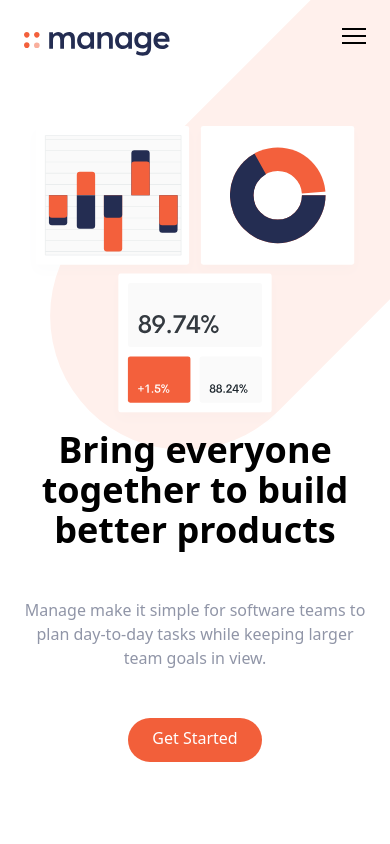
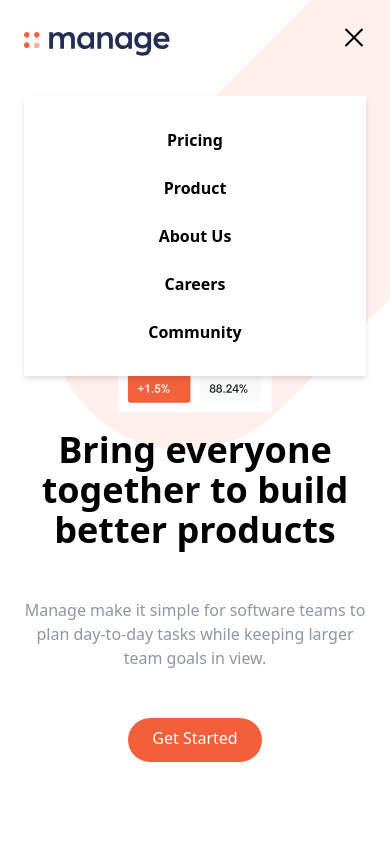
Before and after one commit to n0vay/Manage-Tailwind-Frontend, a website: page index.html in a window 390 px wide. Both pictures are taken after a click on the button 354 px from the left and 40 px from the top of the page. Shown: the top 844 px of the page. Drawn offline with nearby package versions, Linux system fonts and the light colour scheme; files that its build step writes are made by us from their sources.

Commit message:
Added Js and Gitignore

```diff
--- a/index.html
+++ b/index.html
@@ -40,7 +40,7 @@
       </div>
       <!--Mobile Menu-->
       <div class="md:hidden">
-        <div id="menu" class="hidden absolute flex flex-col items-center self-end py-8 mt-10 space-y-6 font-bold bg-white sm:w-auto sm_self-center left-6 right-6 drop-shadow-md">
+        <div id="menu" class="hidden absolute flex-col items-center self-end py-8 mt-10 space-y-6 font-bold bg-white sm:w-auto sm_self-center left-6 right-6 drop-shadow-md">
           <a href="#">Pricing</a>
           <a href="#">Product</a>
           <a href="#">About Us</a>
@@ -338,5 +338,6 @@
         </div>
       </div>
     </footer>
+    <script src="js/script.js"></script>
   </body>
 </html>
--- /dev/null
+++ b/js/script.js
@@ -0,0 +1,8 @@
+const btn = document.getElementById("menu-btn");
+const nav = document.getElementById("menu");
+
+btn.addEventListener("click", () => {
+  btn.classList.toggle("open");
+  nav.classList.toggle("flex");
+  nav.classList.toggle("hidden");
+});
```
Also changed, not shown: 1 other file.
